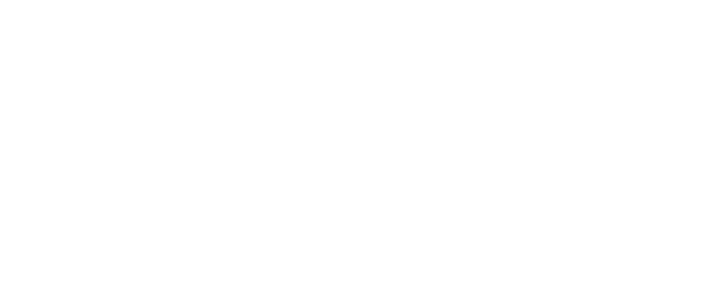
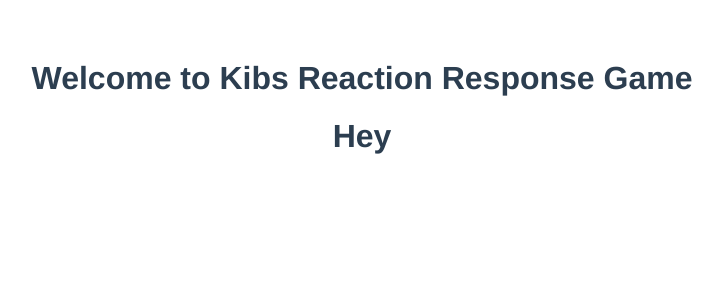
Before and after one commit to kiboma2021/kibs-reaction-timer-app, a Vue app: page / in a window 1280 px wide. Shown: the top 300 px of the page, without its empty margins (278-1001 px from the left). Built offline with nearby package versions, Linux system fonts and the light colour scheme.

Commit message:
Add Block component

```diff
--- a/src/App.vue
+++ b/src/App.vue
@@ -1,12 +1,22 @@
 <template>
+<h1>{{ title }}</h1>
+
+<Block />
 
 </template>
 
 <script>
+import Block from './components/Block.vue'
+
 
 export default {
   name: 'App',
-  components: {}
+  components: {Block},
+  data() {
+    return {
+      title: "Welcome to Kibs Reaction Response Game",
+    }
+  }
 }
 </script>
 
--- /dev/null
+++ b/src/components/Block.vue
@@ -0,0 +1,13 @@
+<template>
+  <h1>Hey</h1>
+</template>
+
+<script>
+export default {
+
+}
+</script>
+
+<style>
+
+</style>
```
Also changed, not shown: src/components/Result.vue (added).
